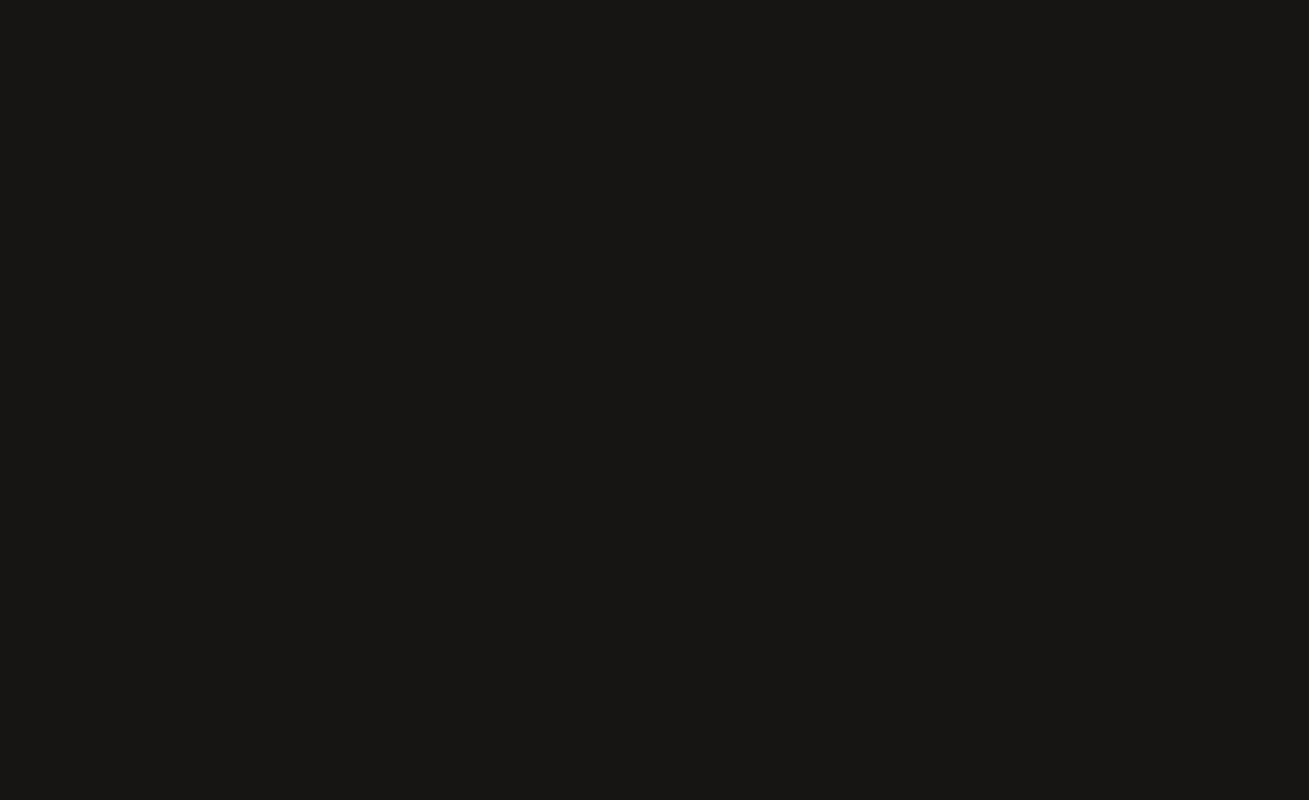
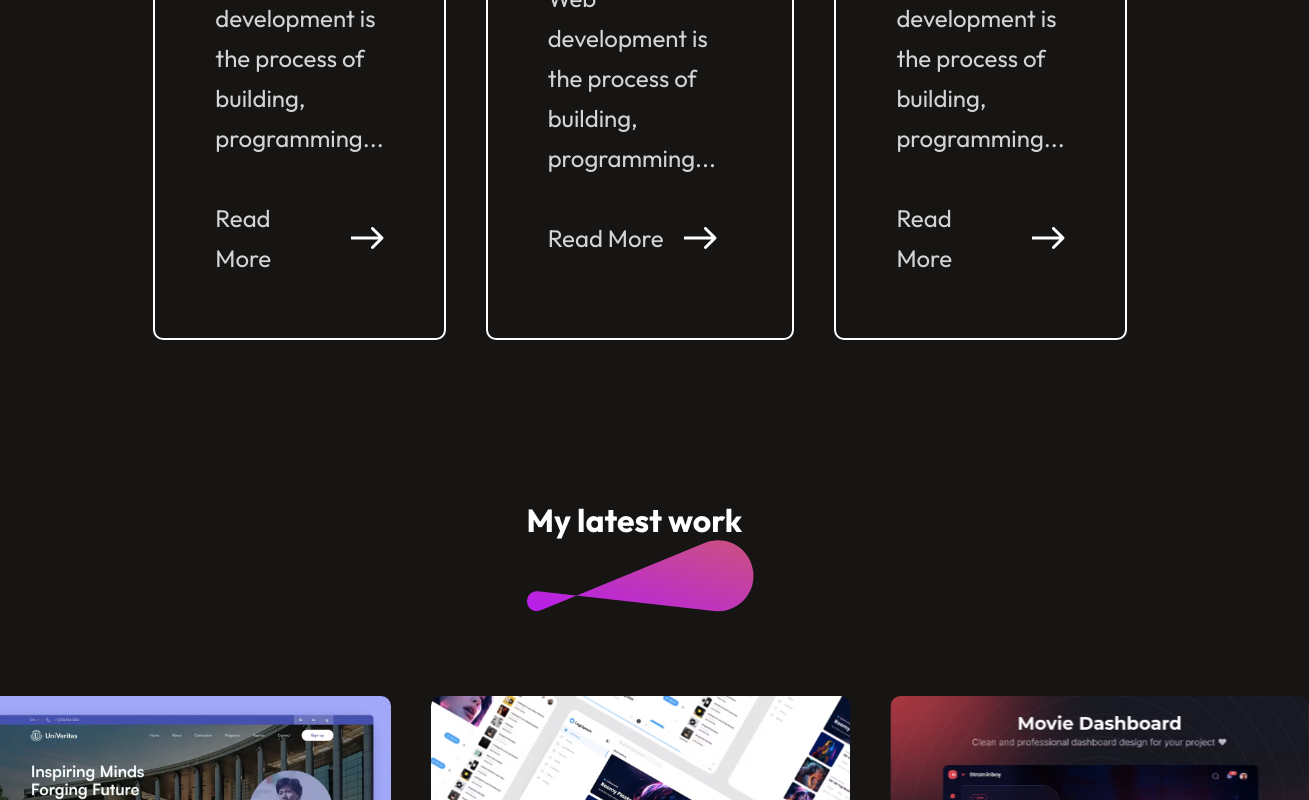
Before and after one commit to AmithMalinga/Portfolio-Website-Amith, a React (Vite) app: page / in a window 1280 px wide. Shown: the part 3217-4017 px from the top of the page, 1309 px wide, since content can reach past the window. Before the commit the page ends 2016 px from the top, so only its background shows below. Built offline with nearby package versions, Linux system fonts and the light colour scheme.

Commit message:
Services section created

```diff
--- a/src/App.jsx
+++ b/src/App.jsx
@@ -2,6 +2,8 @@
 import NavBar from './Components/NavBar/NavBar'
 import Hero from './Components/Hero/Hero'
 import About from './Components/About/About'
+import Services from './Components/Services/Services'
+import MyWork from './Components/MyWork/MyWork'
 
 const App = () => {
   return (
@@ -9,6 +11,8 @@
       <NavBar/>
       <Hero/>
       <About/>
+      <Services/>
+      <MyWork/>
     </div>
   )
 }
--- /dev/null
+++ b/src/Components/Services/Services.css
@@ -0,0 +1,79 @@
+.services {
+    display: flex;
+    flex-direction: column;
+    align-items: center;
+    justify-content: center;
+    gap: 80px;
+    margin: 80px 170px;
+}
+
+.services-title {
+    position: relative;
+}
+
+.services-title h1 {
+    padding: 0px 30px;
+    font-size: 80px;
+    font-weight: 600; /* Corrected: Removed px */
+}
+
+.services-title img {
+    position: absolute;
+    bottom: 0;
+    right: 0;
+    z-index: -1;
+}
+
+.service-format {
+    display: flex;
+    flex-direction: column; /* Corrected: Fixed typo */
+    justify-content: center;
+    gap: 20px;
+    padding: 60px;
+    border-radius: 10px;
+    border: 2px solid white;
+    transition: 0.4s;
+    cursor: pointer;
+}
+
+.service-container {
+    display: grid;
+    grid-template-columns: 1fr 1fr 1fr;
+    gap: 40px;
+    margin-bottom: 80px;
+}
+
+.service-container h3 {
+    font-size: 28px;
+    font-weight: 600;
+}
+
+.service-container h2 {
+    font-size: 38px;
+    font-weight: 800;
+    background: linear-gradient(135deg, #b80ac6 0%, #4c95dd 100%);
+    background-clip: text;
+    -webkit-background-clip: text;
+    -webkit-text-fill-color: transparent;
+}
+
+.service-container p{
+    color: #d4d4d4;
+    font-size: 24px;
+    line-height: 40px;
+    max-width: 300px;
+}
+
+.services-readmore{
+    display: flex;
+    gap: 20px;
+    align-items: center;
+    margin-top: 20px;
+}
+
+.service-format:hover{
+    border: 2p solid #ff00ff;
+    background-image: linear-gradient(45deg,#3f0028,#582300);
+    transform: scale(1.05);
+    transition: 0.4s;
+}
--- /dev/null
+++ b/src/Components/Services/Services.jsx
@@ -0,0 +1,33 @@
+import React from 'react';
+import './Services.css';
+import theme_pattern from '../../assets/theme_pattern.svg';
+import Services_Data from '../../assets/services_data';
+import arrow_icon from '../../assets/arrow_icon.svg';
+
+const Services = () => {
+    return (
+        <div className='services'>
+            <div className="services-title">
+                <h1>My services</h1>
+                <img src={theme_pattern} alt="Theme Pattern" />
+            </div>
+            <div className="service-container">
+                {Services_Data.map((Service, index) => {
+                    return (
+                        <div key={index} className="service-format">
+                            <h3>{Service.s_no}</h3>
+                            <h2>{Service.s_name}</h2>
+                            <p>{Service.s_desc}</p>
+                            <div className="services-readmore">
+                                <p>Read More</p>
+                                <img src={arrow_icon} alt="Arrow Icon" />
+                            </div>
+                        </div>
+                    );
+                })}
+            </div>
+        </div>
+    );
+}
+
+export default Services;
```
